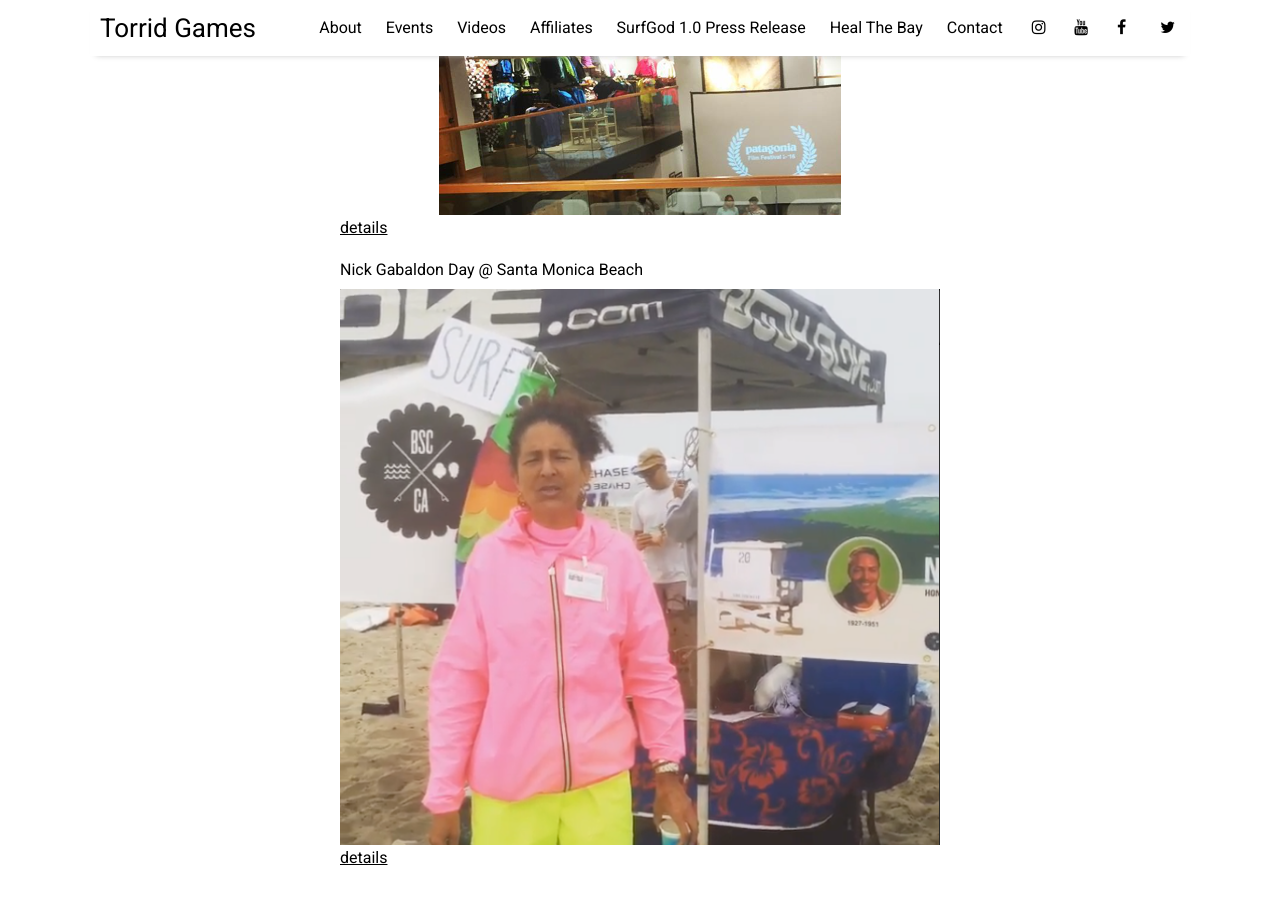
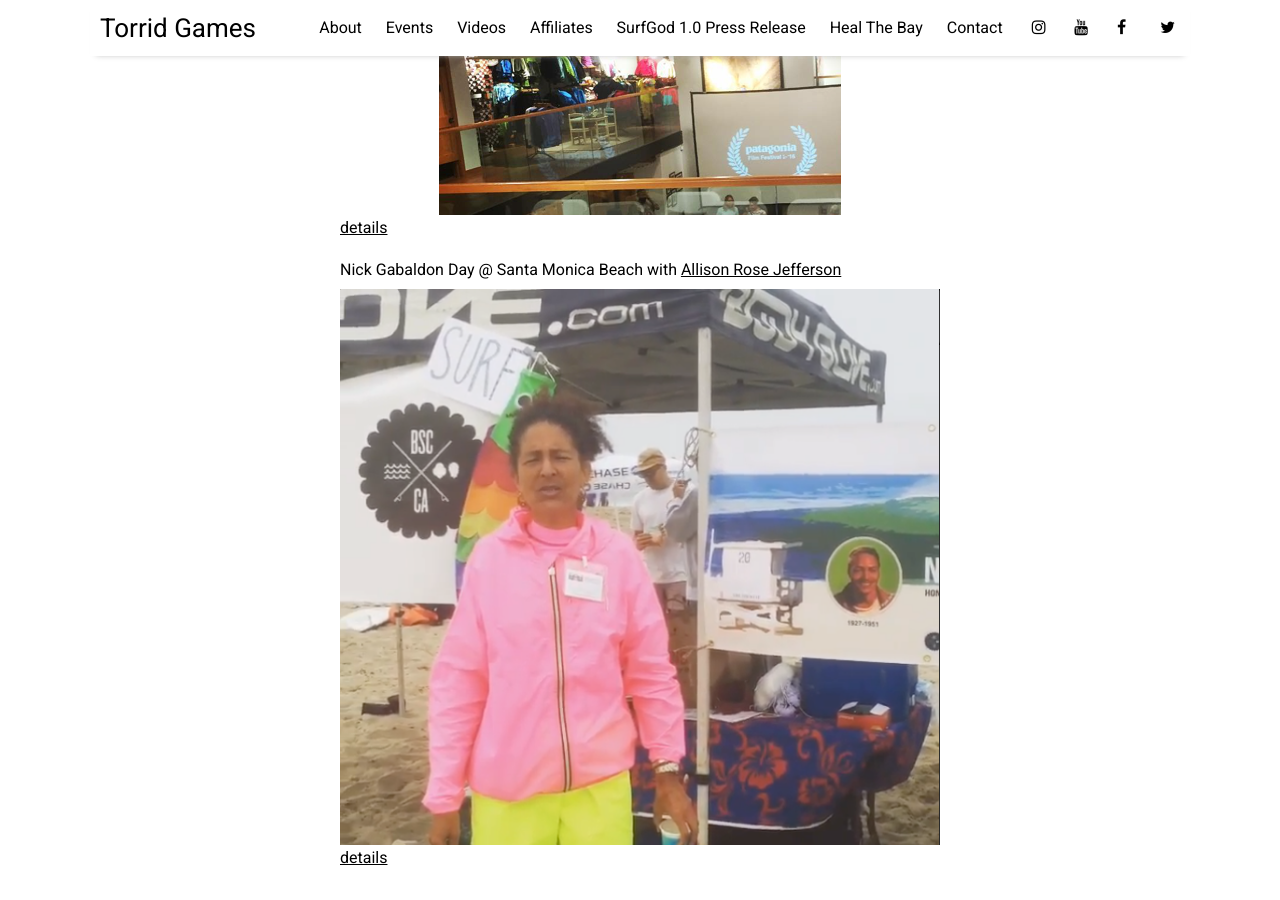
Before and after one commit to torridgames/torridgames.github.io, a Jekyll site: the page built from pages/events.md, in a window 1280 px wide and 900 px high, scrolled down 1985 px. Built offline with Jekyll 4.4.1, drawn with Linux system fonts in a browser that asks for light colours; nearby versions of some CDN libraries.

Commit message:
Update events.md

```diff
--- a/pages/events.md
+++ b/pages/events.md
@@ -17,6 +17,6 @@ Patagonia Film Festival with Heal the Bay
 <img src="assets/img/PatagoniaSM.png"/>
 [details](https://www.instagram.com/p/BGMsj6pMu5O/?utm_source=ig_web_copy_link&igsh=MzRlODBiNWFlZA==)
 
-Nick Gabaldon Day @ Santa Monica Beach
+Nick Gabaldon Day @ Santa Monica Beach with [Allison Rose Jefferson](https://www.google.com/url?sa=t&rct=j&q=&esrc=s&source=web&cd=&cad=rja&uact=8&ved=2ahUKEwiVyrXDpu2EAxWaIkQIHarPB0YQFnoECAgQAQ&url=https%3A%2F%2Falisonrosejefferson.com%2F&usg=AOvVaw2e6EyiUG1Eqzt3wzUel4r7&opi=89978449)
 <img src="assets/img/NickGDay.png"/>
 [details](https://www.instagram.com/p/BGPnE7ysu-v/?utm_source=ig_web_copy_link&igsh=MzRlODBiNWFlZA==)
```
